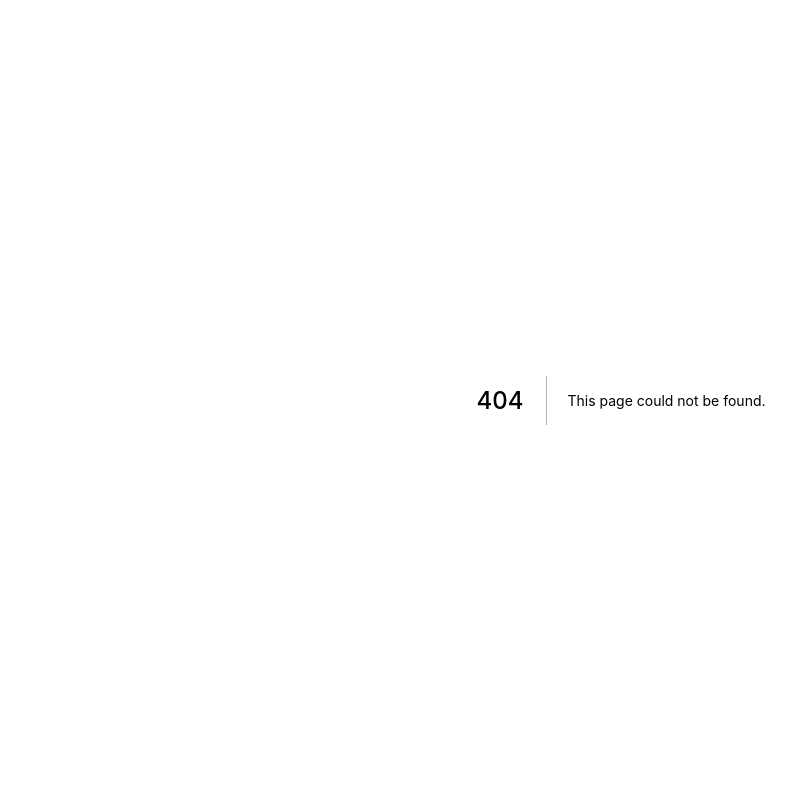
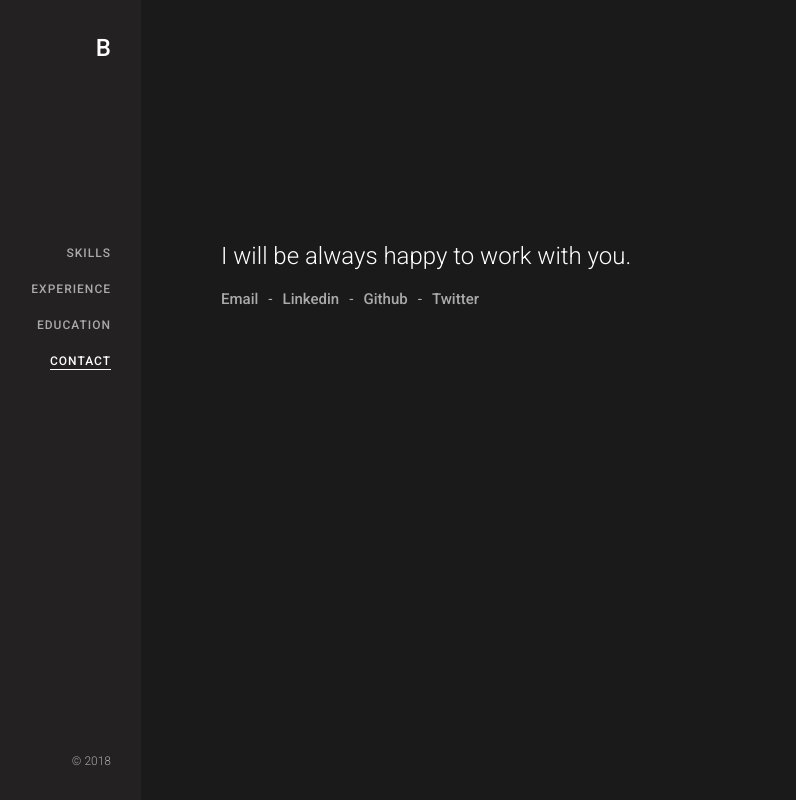
Before and after one commit to boldkhuu/boldkhuu.com, a Next.js app: page /contact in a window 1280 px wide. Before the commit this address had no page. Shown: the whole page, without its empty margins (19-815 px from the left). Built offline with nearby package versions, Linux system fonts and the light colour scheme.

Commit message:
Add contact page

```diff
--- /dev/null
+++ b/pages/contact.js
@@ -0,0 +1,83 @@
+import { Layout } from '../components';
+
+const Contact = () => {
+  return (
+    <Layout>
+      <div className="container">
+        <div className="content">
+          <p>
+            {'I will be always happy to work with you.'}
+            <ul className="social-links">
+              <li>
+                <a href="mailto:&#104;&#105;&#064;&#098;&#111;&#108;&#100;&#107;&#104;&#117;&#117;&#046;&#099;&#111;&#109;">
+                  Email
+                </a>
+              </li>
+              <li>
+                <a
+                  href="https://linkedin.com/in/boldkhuu"
+                  target="_blank"
+                  rel="noopener noreferrer"
+                >
+                  Linkedin
+                </a>
+              </li>
+              <li>
+                <a href="https://github.com/boldkhuu" target="_blank" rel="noopener noreferrer">
+                  Github
+                </a>
+              </li>
+              <li>
+                <a href="https://twitter.com/bxbenny" target="_blank" rel="noopener noreferrer">
+                  Twitter
+                </a>
+              </li>
+            </ul>
+          </p>
+        </div>
+      </div>
+
+      <style jsx>{`
+        .container {
+          background: #1a1a1a;
+          position: relative;
+          height: 100%;
+        }
+
+        .content {
+          position: absolute;
+          top: calc(30vh - 4px);
+          margin: 0 0 0 80px;
+          width: 60vw;
+          color: #fff;
+          line-height: 40px;
+          font-size: 24px;
+        }
+
+        .social-links {
+          list-style: none;
+          overflow: hidden;
+        }
+
+        .social-links li {
+          float: left;
+          margin-right: 10px;
+        }
+
+        .social-links li + li:before {
+          content: '-';
+          margin-right: 10px;
+          font-size: 15px;
+        }
+
+        .social-links li a {
+          color: #aaa;
+          font-size: 15px;
+          font-weight: 500;
+        }
+      `}</style>
+    </Layout>
+  );
+};
+
+export default Contact;
```
